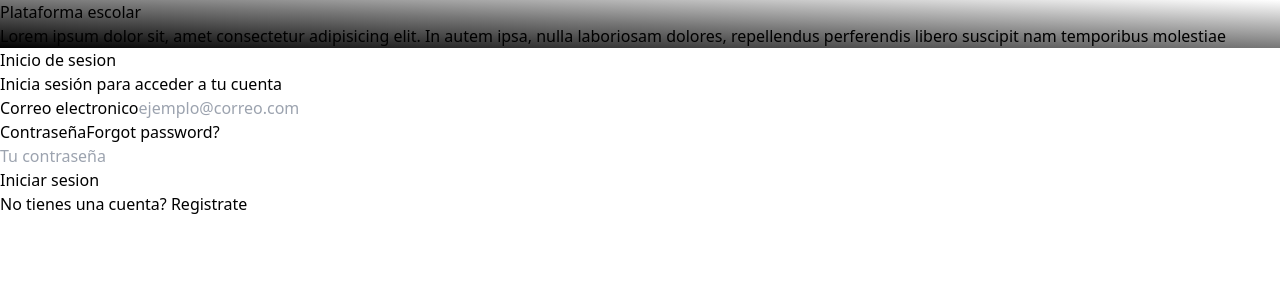
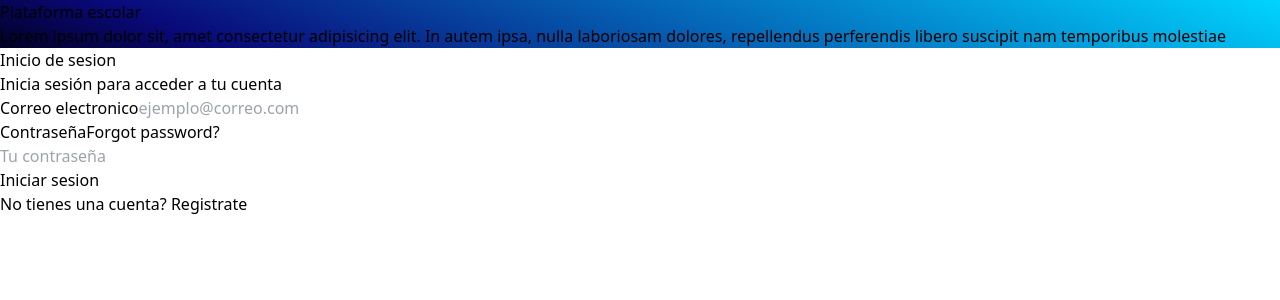
Before and after one commit to Miguel-CaAr/school-platform, a Vue app: page / in a window 1280 px wide. Shown: the top 300 px of the page. Built offline with nearby package versions, Linux system fonts and the light colour scheme.

Commit message:
Cambio de colores en fondo

```diff
--- a/src/views/LoginView.vue
+++ b/src/views/LoginView.vue
@@ -57,13 +57,12 @@ const onSubmit = () => {
       <div
         class="hidden bg-cover lg:block lg:w-2/3"
         style="
-          background-image: linear-gradient(
-            to right top,
-            #000000,
-            #3b3b3b,
-            #777777,
-            #b9b9b9,
-            #ffffff
+          background: rgb(2, 0, 36);
+          background: linear-gradient(
+            20deg,
+            rgba(2, 0, 36, 1) 0%,
+            rgba(9, 9, 121, 1) 16%,
+            rgba(0, 212, 255, 1) 100%
           );
         "
       >
--- a/src/views/RegisterView.vue
+++ b/src/views/RegisterView.vue
@@ -47,7 +47,7 @@ const submit = () => {
     password: null,
     name: null,
     birthdate: null,
-    isAdmin: false,
+    isAdmin: true,
   };
 };
 </script>
@@ -59,13 +59,12 @@ const submit = () => {
       <div
         class="hidden bg-cover lg:block lg:w-2/3"
         style="
-          background-image: linear-gradient(
-            to right top,
-            #ffffff,
-            #b9b9b9,
-            #777777,
-            #3b3b3b,
-            #000000
+          background: rgb(0, 212, 255);
+          background: linear-gradient(
+            20deg,
+            rgba(0, 212, 255, 1) 0%,
+            rgba(9, 9, 121, 1) 84%,
+            rgba(0, 0, 0, 1) 100%
           );
         "
       >
@@ -189,7 +188,7 @@ const submit = () => {
 
               <div class="mt-6">
                 <button
-                  class="w-full px-4 py-2 tracking-wide text-white transition-colors duration-200 transform bg-green-500 rounded-md hover:bg-blue-400 focus:outline-none focus:bg-blue-400 focus:ring focus:ring-blue-300 focus:ring-opacity-50"
+                  class="w-full px-4 py-2 tracking-wide text-white transition-colors duration-200 transform bg-blue-500 rounded-md hover:bg-blue-400 focus:outline-none focus:bg-blue-400 focus:ring focus:ring-blue-300 focus:ring-opacity-50"
                 >
                   Registrarse
                 </button>
```
